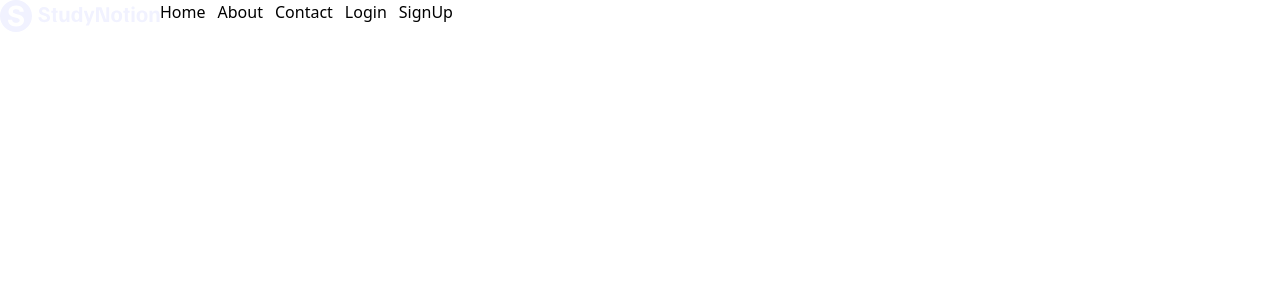
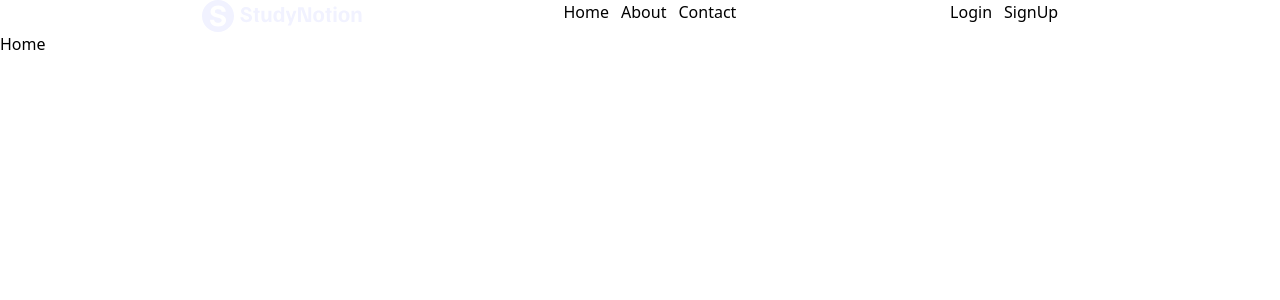
Before and after one commit to NikshayMohla/router-project, a React (Create React App) app: page / in a window 1280 px wide. Shown: the top 300 px of the page. Built offline with nearby package versions, Linux system fonts and the light colour scheme.

Commit message:
Home and dashboard handeling

```diff
--- a/src/App.js
+++ b/src/App.js
@@ -16,7 +16,7 @@ function App() {
     <div>
       <Navbar isLoggedIn={isLoggedIn} setIsLoggedIn={setIsLoggedIn} />
       <Routes>
-        <Route path="/" element={<Home></Home>} />
+        <Route path="/" element={<Home />} />
         <Route path="/login" element={<Login />} />
         <Route path="/signup" element={<Signup />} />
         <Route path="/dashboard" element={<Dashboard />} />
--- a/src/components/Navbar.jsx
+++ b/src/components/Navbar.jsx
@@ -1,6 +1,8 @@
 import React from 'react'
 import logo from "../assets/Logo.svg"
 import { Link } from 'react-router-dom'
+import toast from 'react-hot-toast'
+
 
 const Navbar = (props) => {
 
@@ -8,7 +10,7 @@ const Navbar = (props) => {
     let setIsLoggedIn = props.setsIsLoggedIn;
 
     return (
-        <div className='flex'>
+        <div className='flex justify-evenly'>
             <Link to="/">
                 <img src={logo} alt="LOGO" width={160} height={32} loading='lazy' />
             </Link>
@@ -21,12 +23,12 @@ const Navbar = (props) => {
                         </Link>
                     </li>
                     <li>
-                        <Link to="#">
+                        <Link to="/">
                             About
                         </Link>
                     </li>
                     <li>
-                        <Link to="#">
+                        <Link to="/">
                             Contact
                         </Link>
                     </li>
@@ -49,8 +51,11 @@ const Navbar = (props) => {
                     </Link>
                 }
                 {IsLoggedIn &&
-                    <Link to="/Logout">
-                        <button>
+                    <Link to="/Logout" >
+                        <button onClick={() => {
+                            setIsLoggedIn(false);
+                            toast.success("Logged Out")
+                        }}>
                             LogOut
                         </button>
                     </Link>
--- a/src/index.js
+++ b/src/index.js
@@ -2,10 +2,12 @@ import React from "react";
 import ReactDOM from "react-dom/client";
 import App from "./App";
 import { BrowserRouter } from "react-router-dom";
+import { Toaster } from "react-hot-toast";
 
 const root = ReactDOM.createRoot(document.getElementById("root"));
 root.render(
   <BrowserRouter>
     <App />
+    <Toaster />
   </BrowserRouter>
 );
--- a/src/pages/Dashboard.jsx
+++ b/src/pages/Dashboard.jsx
@@ -1,6 +1,6 @@
 function Dashboard() {
   return (
-    <div className="flex flex-1 justify-center items-center text-white text-3xl">
+    <div className="">
       Welcome to Studynotion!
     </div>
   );
--- a/src/pages/Home.jsx
+++ b/src/pages/Home.jsx
@@ -1,6 +1,6 @@
 function Home() {
   return (
-    <div className="flex flex-1 justify-center items-center text-white text-3xl">
+    <div >
       Home
     </div>
   );
```
